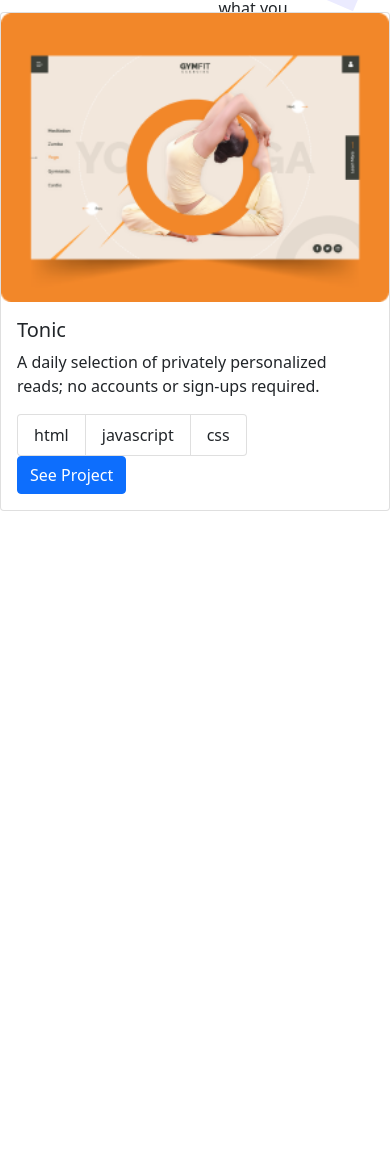
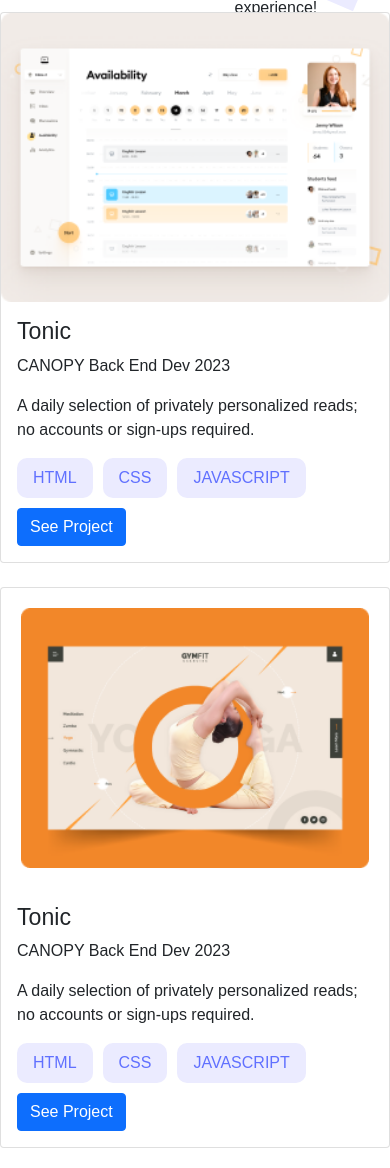
Before and after one commit to maths29/bootsrape, a website: page index.html in a window 390 px wide. Shown: the part 832-2000 px from the top of the page. Before the commit the page ends 1367 px from the top, so only its background shows below. Drawn offline with nearby package versions, Linux system fonts and the light colour scheme.

Commit message:
Add project cards to portfolio page
-Added project cards to showcase different projects.
-Each project card includes an image, project title, description, technology stack, and a "See Project" button.
-Aligned the project cards in a responsive grid layout for a visually appealing presentation.

```diff
--- a/index.html
+++ b/index.html
@@ -8,6 +8,7 @@
     <title>Document</title>
     <link href="https://cdn.jsdelivr.net/npm/bootstrap@5.0.2/dist/css/bootstrap.min.css" rel="stylesheet"
         integrity="sha384-EVSTQN3/azprG1Anm3QDgpJLIm9Nao0Yz1ztcQTwFspd3yD65VohhpuuCOmLASjC" crossorigin="anonymous">
+        <link rel="stylesheet" href="styles.css">
 </head>
 
 <body>
@@ -69,21 +70,95 @@
                 <div class="card mb-4">
                     <div class="row">
                         <div class="col-md-6">
-                  <img src="img/Snapshoot Portfolio2.png" class="card-img-left w-100" alt="">
+                            <img src="./img/Snapshoot Portfolio.png" class="card-img-left w-100" alt="Project Image">
                         </div>
                         <div class="col-md-6">
                             <div class="card-body">
-                            <h5 class="card-title">Tonic</h5>
-                            <p class="card-text">A daily selection of privately personalized reads; no accounts or sign-ups required.
+                                <h3 class="card-title">Tonic</h3>
+                                <p class="card-text">CANOPY Back End Dev 2023</p>
+                                <p class="card-text">A daily selection of privately personalized reads; no accounts or sign-ups
+                                    required.
                                 </p>
-                            <ul class="list-group list-group-horizontal">
-                              <li class="list-group-item list-item">html</li>
-                              <li class="list-group-item list-item">javascript</li>
-                              <li class="list-group-item list-item">css</li>
+                                <ul class="list-group list-group-horizontal" style=" gap: 10px;">
+                                    <li class="list-group-item list-item">HTML</li>
+                                    <li class="list-group-item list-item">CSS</li>
+                                    <li class="list-group-item list-item">JAVASCRIPT</li>
                                 </ul>
                                 <a href="#" class="btn btn-primary">See Project</a>
                             </div>
-
+                        </div>
+                    </div>
+                </div>
+            </div>
+            <div class="col-md-12">
+                <div class="card mb-4">
+                    <div class="row">
+                        <div class="col-md-6 order-md-2">
+                            <img src="./img/Snapshoot Portfolio2.png" class="card-img-right w-100" style="padding: 20px;"
+                                alt="Project Image">
+                        </div>
+                        <div class="col-md-6">
+                            <div class="card-body">
+                                <h3 class="card-title">Tonic</h3>
+                                <p class="card-text">CANOPY Back End Dev 2023</p>
+                                <p class="card-text">A daily selection of privately personalized reads; no accounts or sign-ups
+                                    required.
+                                </p>
+                                <ul class="list-group list-group-horizontal" style=" gap: 10px;">
+                                    <li class="list-group-item list-item">HTML</li>
+                                    <li class="list-group-item list-item">CSS</li>
+                                    <li class="list-group-item list-item">JAVASCRIPT</li>
+                                </ul>
+                                <a href="#" class="btn btn-primary">See Project</a>
+                            </div>
+                        </div>
+                    </div>
+                </div>
+            </div>
+            <div class="col-md-12">
+                <div class="card mb-4">
+                    <div class="row">
+                        <div class="col-md-6">
+                            <img src="./img/Snapshoot Portfolio.png" class="card-img-left w-100" alt="Project Image">
+                        </div>
+                        <div class="col-md-6">
+                            <div class="card-body">
+                                <h3 class="card-title">Tonic</h3>
+                                <p class="card-text">CANOPY Back End Dev 2023</p>
+                                <p class="card-text">A daily selection of privately personalized reads; no accounts or sign-ups
+                                    required.
+                                </p>
+                                <ul class="list-group list-group-horizontal" style=" gap: 10px;">
+                                    <li class="list-group-item list-item">HTML</li>
+                                    <li class="list-group-item list-item">CSS</li>
+                                    <li class="list-group-item list-item">JAVASCRIPT</li>
+                                </ul>
+                                <a href="#" class="btn btn-primary">See Project</a>
+                            </div>
+                        </div>
+                    </div>
+                </div>
+            </div>
+            <div class="col-md-12">
+                <div class="card mb-4">
+                    <div class="row">
+                        <div class="col-md-6 order-md-2">
+                            <img src="./img/Snapshoot Portfolio2.png" class="card-img-right w-100" alt="Project Image">
+                        </div>
+                        <div class="col-md-6">
+                            <div class="card-body">
+                                <h3 class="card-title">Tonic</h3>
+                                <p class="card-text">CANOPY Back End Dev 2023</p>
+                                <p class="card-text">A daily selection of privately personalized reads; no accounts or sign-ups
+                                    required.
+                                </p>
+                                <ul class="list-group list-group-horizontal" style=" gap: 10px;">
+                                    <li class="list-group-item list-item">HTML</li>
+                                    <li class="list-group-item list-item">CSS</li>
+                                    <li class="list-group-item list-item">JAVASCRIPT</li>
+                                </ul>
+                                <a href="#" class="btn btn-primary">See Project</a>
+                            </div>
                         </div>
                     </div>
                 </div>
--- /dev/null
+++ b/styles.css
@@ -0,0 +1,22 @@
+* {
+    margin: 0;
+    padding: 0;
+    box-sizing: border-box;
+    font-family: 'Poppins', sans-serif;
+}
+
+.list-group {
+    margin-bottom: 10px;
+}
+
+.list-item {
+    background-color: #EBEBFF;
+    border: 0;
+    border-radius: 10px !important;
+    color: #6070FF;
+}
+
+.text-bottom2 {
+    list-style-type: none;
+    padding: 0;
+}
```
Lines whose indentation alone changed are shown as unchanged.
